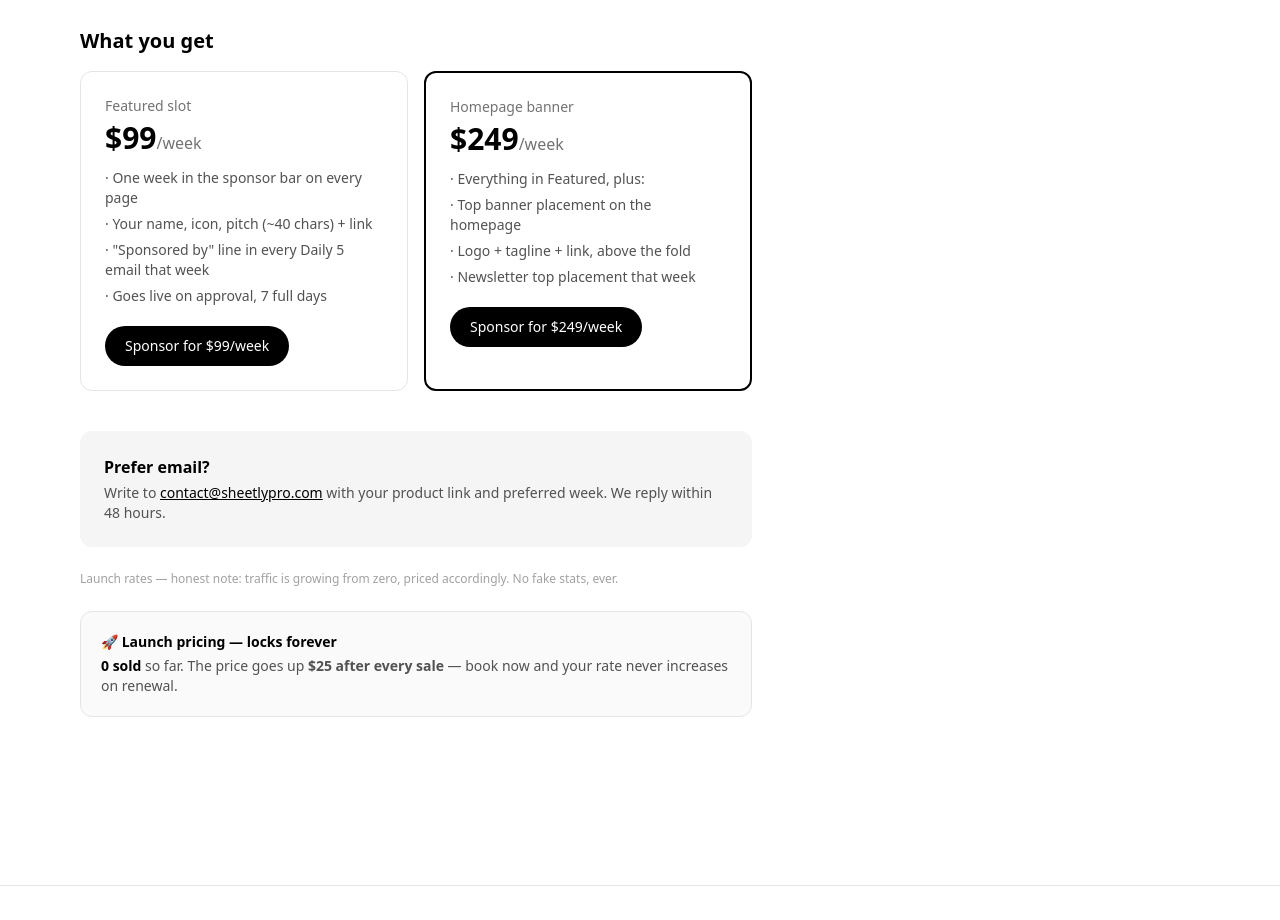
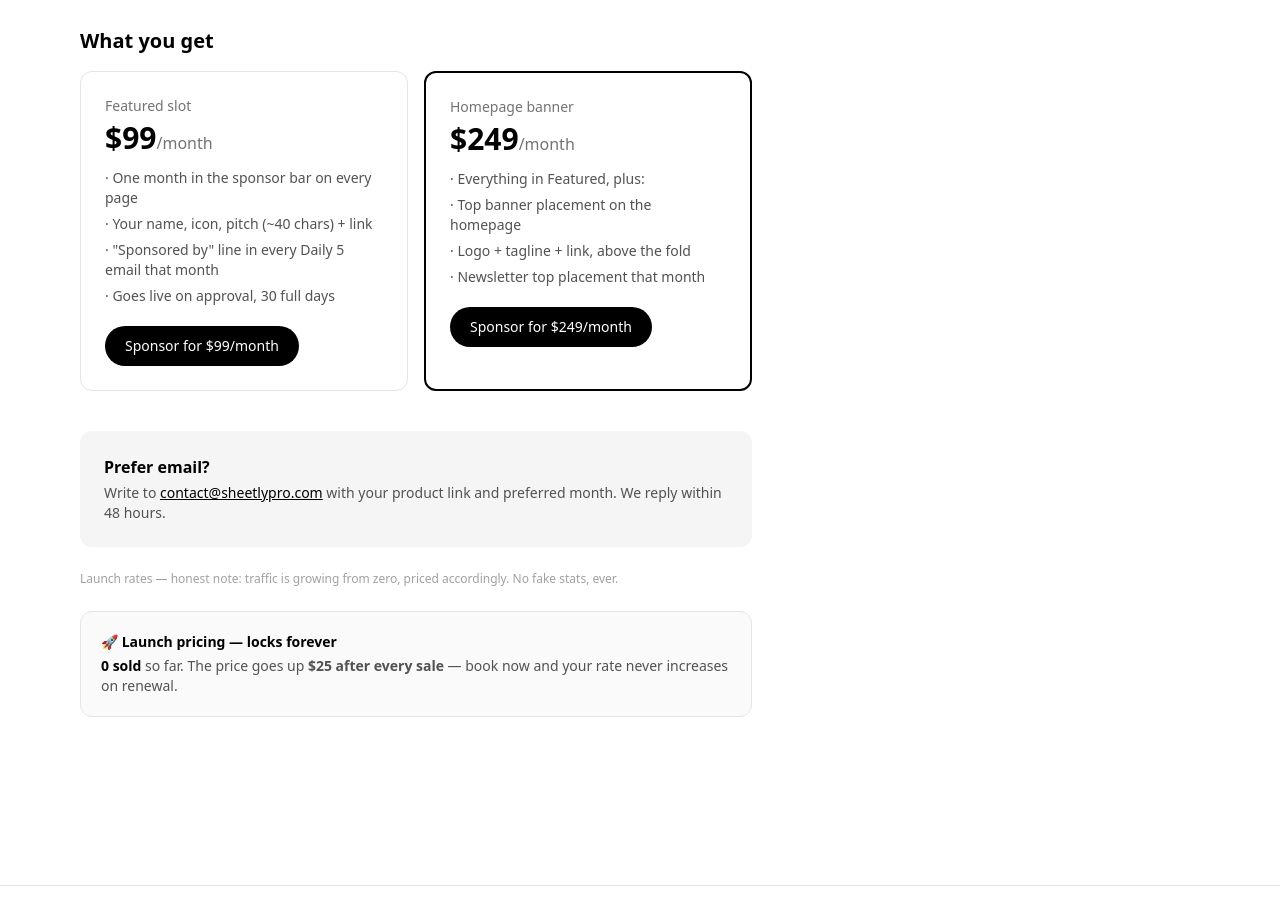
Before and after one commit to Stropurbo/bank-statement-frontend, a React (Vite) app: page /advertise in a window 1280 px wide. Shown: the part 900-1820 px from the top of the page. Built offline with nearby package versions, Linux system fonts and the light colour scheme.

Commit message:
Sponsor rates weekly -> monthly ($99/mo featured, $249/mo banner)

```diff
--- a/src/pages/Advertise.jsx
+++ b/src/pages/Advertise.jsx
@@ -144,14 +144,14 @@
           <p className="text-3xl font-bold text-black dark:text-white mb-3">
             $99
             <span className="text-base font-normal text-neutral-500 dark:text-neutral-400">
-              /week
+              /month
             </span>
           </p>
           <ul className="text-sm text-neutral-600 dark:text-neutral-300 space-y-1.5 mb-5">
-            <li>· One week in the sponsor bar on every page</li>
+            <li>· One month in the sponsor bar on every page</li>
             <li>· Your name, icon, pitch (~40 chars) + link</li>
-            <li>· "Sponsored by" line in every Daily 5 email that week</li>
-            <li>· Goes live on approval, 7 full days</li>
+            <li>· "Sponsored by" line in every Daily 5 email that month</li>
+            <li>· Goes live on approval, 30 full days</li>
           </ul>
           <a
             href={SPONSOR_BAR_URL}
@@ -159,7 +159,7 @@
             rel="noopener noreferrer"
             className="inline-block bg-black dark:bg-white text-white dark:text-black text-sm font-medium rounded-full px-5 py-2.5 hover:bg-neutral-800 dark:hover:bg-neutral-200 transition-colors"
           >
-            Sponsor for $99/week
+            Sponsor for $99/month
           </a>
         </div>
         <div className={cardClass("banner")} onClick={() => setSelected("banner")}>
@@ -169,14 +169,14 @@
           <p className="text-3xl font-bold text-black dark:text-white mb-3">
             $249
             <span className="text-base font-normal text-neutral-500 dark:text-neutral-400">
-              /week
+              /month
             </span>
           </p>
           <ul className="text-sm text-neutral-600 dark:text-neutral-300 space-y-1.5 mb-5">
             <li>· Everything in Featured, plus:</li>
             <li>· Top banner placement on the homepage</li>
             <li>· Logo + tagline + link, above the fold</li>
-            <li>· Newsletter top placement that week</li>
+            <li>· Newsletter top placement that month</li>
           </ul>
           <a
             href={BANNER_URL}
@@ -184,7 +184,7 @@
             rel="noopener noreferrer"
             className="inline-block bg-black dark:bg-white text-white dark:text-black text-sm font-medium rounded-full px-5 py-2.5 hover:bg-neutral-800 dark:hover:bg-neutral-200 transition-colors"
           >
-            Sponsor for $249/week
+            Sponsor for $249/month
           </a>
         </div>
       </div>
@@ -201,7 +201,7 @@
           >
             contact@sheetlypro.com
           </a>{" "}
-          with your product link and preferred week. We reply within 48 hours.
+          with your product link and preferred month. We reply within 48 hours.
         </p>
       </div>
 
```
